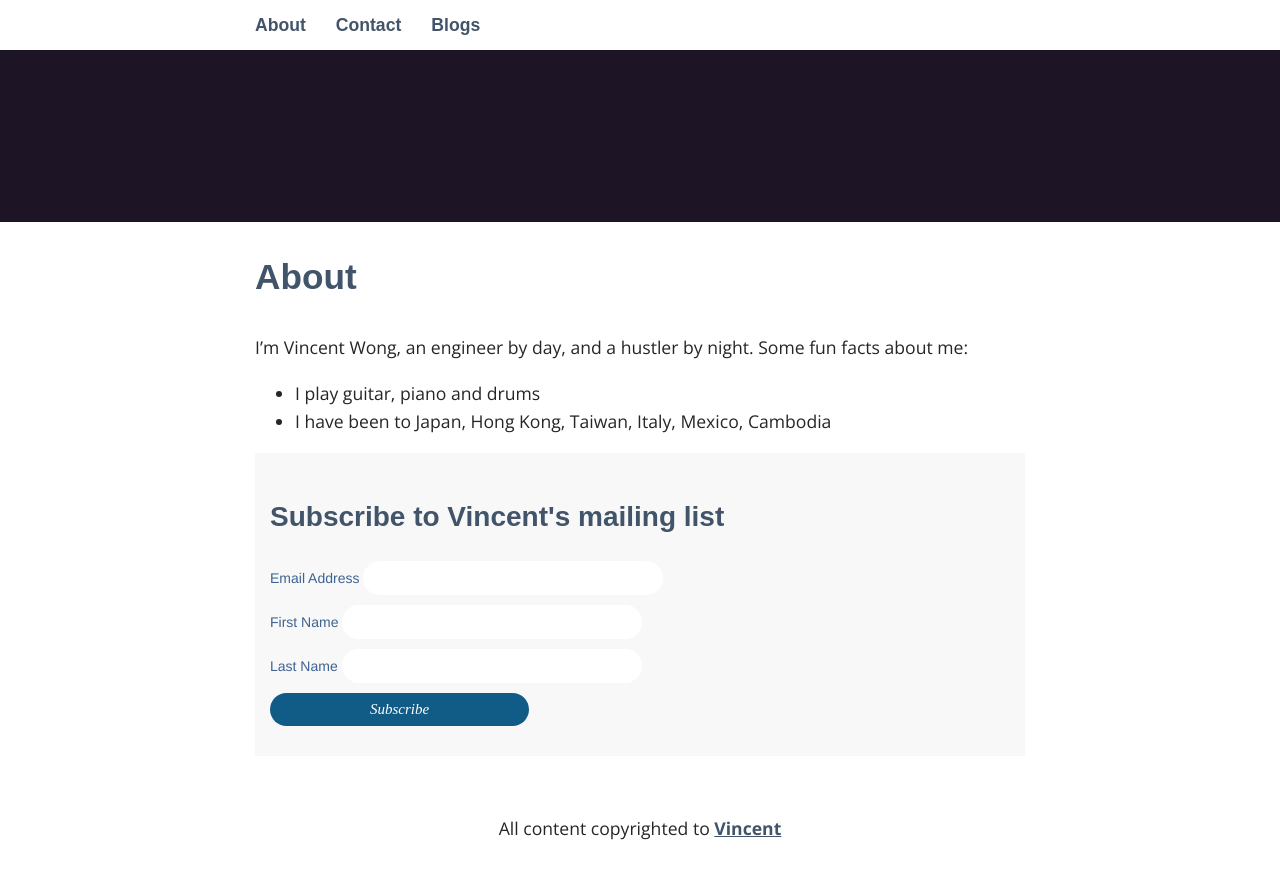
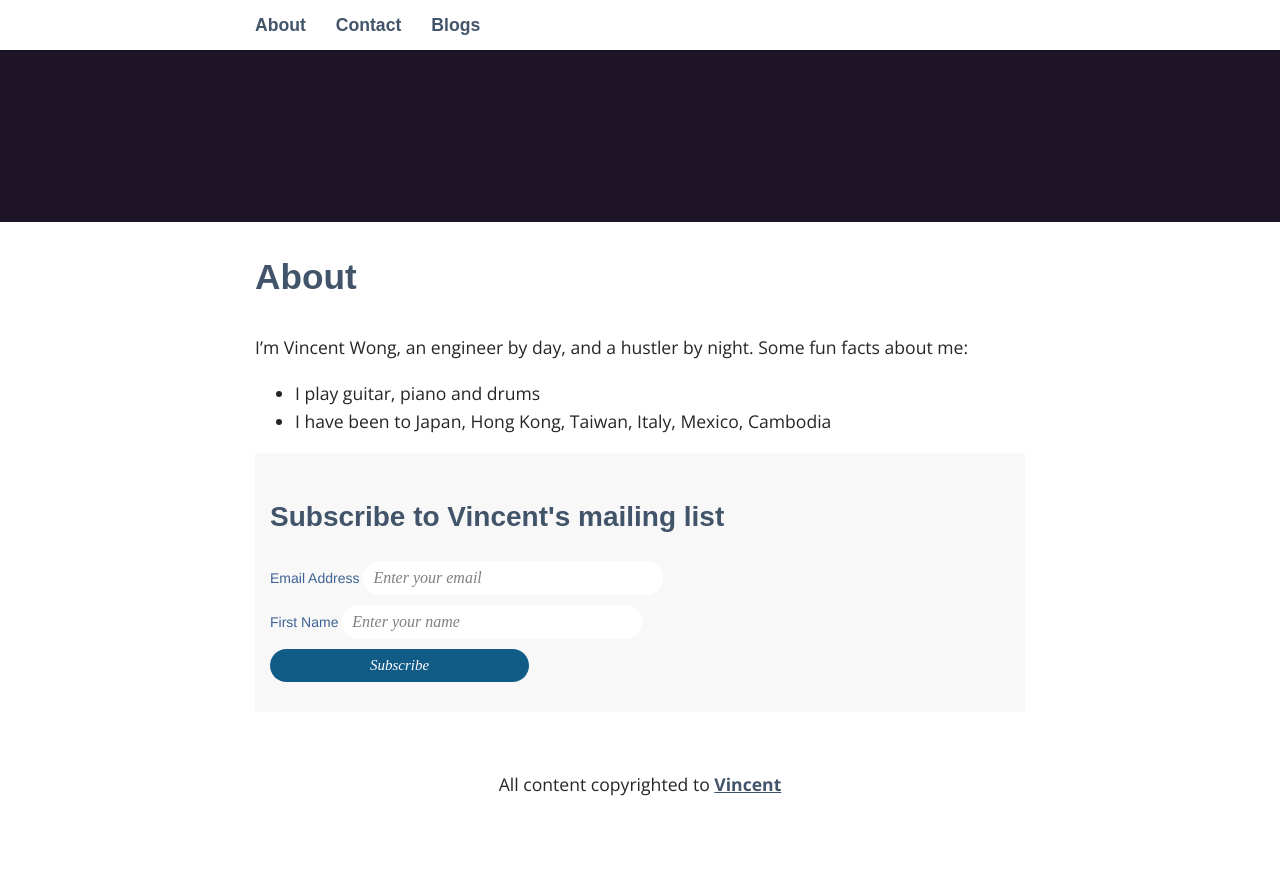
Before and after one commit to vincetallica/vincetallica.github.io, a Jekyll site: the page built from _pages/about.md, in a window 1280 px wide and 900 px high, scrolled down 278 px. Shown: the top 879 px of the window. Built offline with Jekyll 4.4.1, drawn with Linux system fonts in a browser that asks for light colours; some web fonts are replaced; comment, search, counter and statistics services are not loaded; after the commit the page ends 1134 px from its top, so only the background shows below that.

Commit message:
subscription form

```diff
--- a/_includes/subscription-form.html
+++ b/_includes/subscription-form.html
@@ -37,22 +37,18 @@
   	<h2>Subscribe to Vincent's mailing list</h2>
   <div class="mc-field-group">
   	<label for="mce-EMAIL">Email Address </label>
-  	<input type="email" value="" name="EMAIL" class="required email" id="mce-EMAIL">
+  	<input type="email" size="30" value="Enter your email" name="EMAIL" class="required email" id="mce-EMAIL">
   </div>
   <div class="mc-field-group">
   	<label for="mce-FNAME">First Name </label>
-  	<input type="text" value="" name="FNAME" class="" id="mce-FNAME">
-  </div>
-  <div class="mc-field-group">
-  	<label for="mce-LNAME">Last Name </label>
-  	<input type="text" value="" name="LNAME" class="" id="mce-LNAME">
+  	<input type="text" size="30" value="Enter your name" name="FNAME" class="" id="mce-FNAME">
   </div>
   	<div id="mce-responses" class="clear">
   		<div class="response" id="mce-error-response" style="display:none"></div>
   		<div class="response" id="mce-success-response" style="display:none"></div>
   	</div>    <!-- real people should not fill this in and expect good things - do not remove this or risk form bot signups-->
       <div style="position: absolute; left: -5000px;" aria-hidden="true"><input type="text" name="b_7da528fcb5c484196f0ef7696_3a3af9d263" tabindex="-1" value=""></div>
-      <div class="clear"><input type="submit" value="Subscribe" name="subscribe" id="mc-embedded-subscribe" class="button"></div>
+      <div class="clear"><input type="submit" size="30" value="Subscribe" name="subscribe" id="mc-embedded-subscribe" class="button"></div>
       </div>
   </form>
   </div>
```
